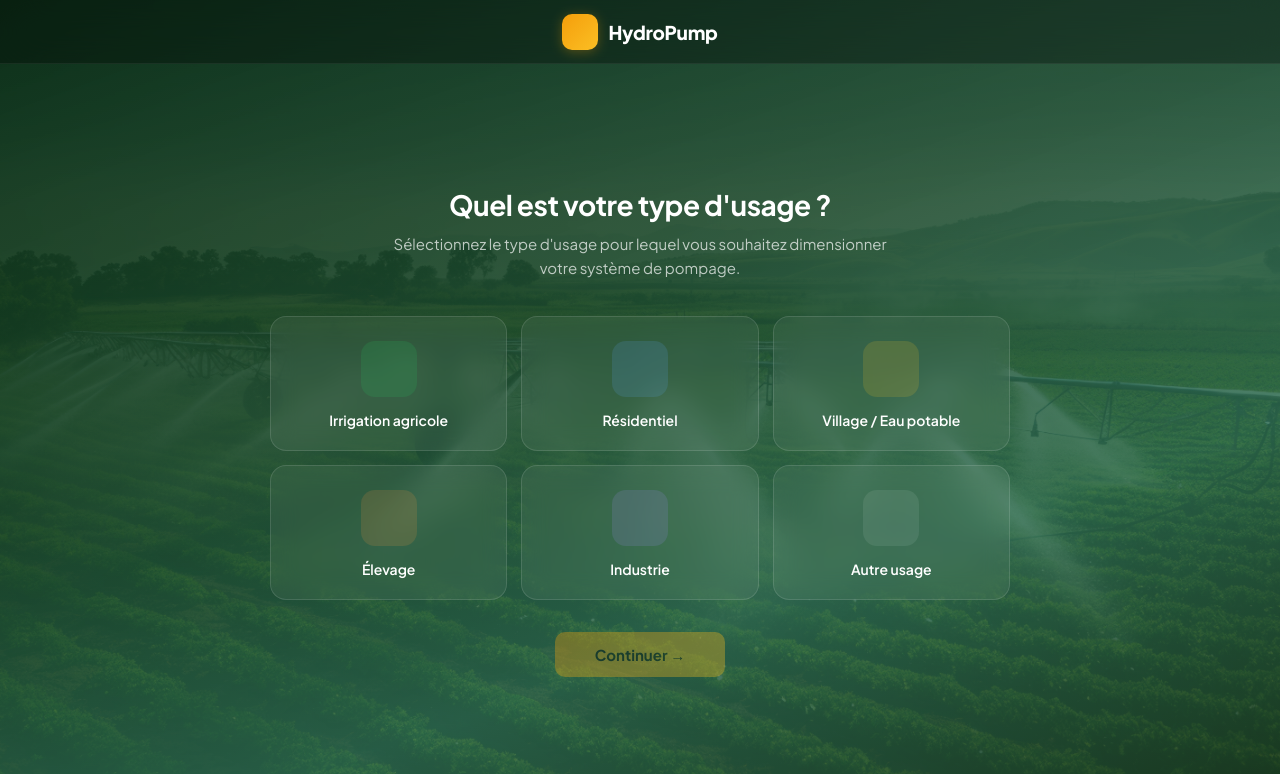
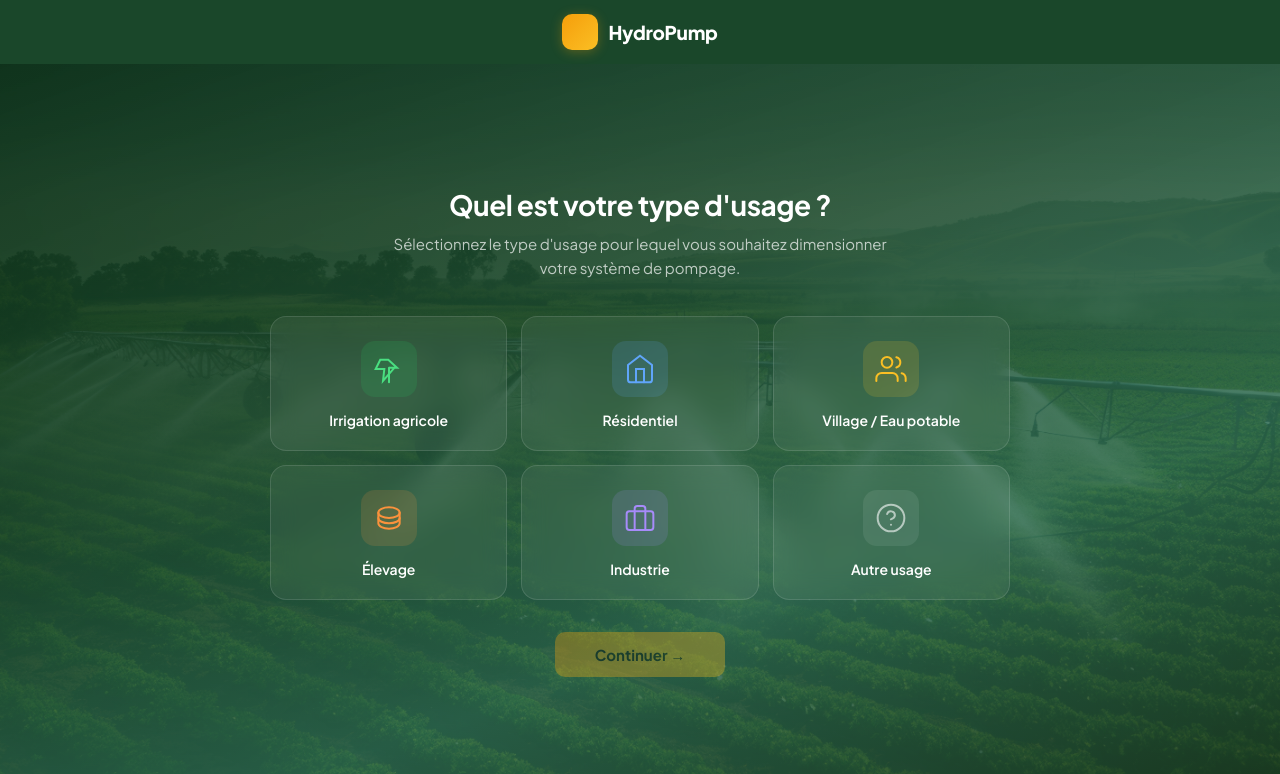
Before and after one commit to Merveille-140/Hydro, a Flask app: page /usage in a window 1280 px wide. Shown: the top 774 px of the page. Run offline with Flask 3, Linux system fonts and the light colour scheme; a user stored in the database is signed in; some libraries are stand-ins or nearby versions.

Commit message:
fix: icônes SVG inline usage.html + œil mot de passe connexion.html
- Remplacement des 6 icônes Phosphor (carrés vides) par SVGs inline dans usage.html
- Navbar usage.html : background #1a472a
- Icône œil connexion.html : SVG inline + togglePassword() JS

Co-Authored-By: Claude Sonnet 4.6 <noreply@anthropic.com>

```diff
--- a/templates/usage.html
+++ b/templates/usage.html
@@ -32,9 +32,7 @@
             display: flex;
             align-items: center;
             justify-content: center;
-            background: rgba(0,0,0,0.3);
-            backdrop-filter: blur(20px);
-            border-bottom: 1px solid rgba(255,255,255,0.06);
+            background: #1a472a;
             position: relative;
             z-index: 10;
         }
@@ -193,37 +191,37 @@
                 <div class="cards-grid">
                     <div class="usage-card" data-value="Irrigation agricole" onclick="selectCard(this)">
                         <div class="card-icon" style="background:rgba(34,197,94,0.15);">
-                            <ph-plant weight="duotone" style="font-size:28px;color:#4ade80;"></ph-plant>
+                            <svg width="32" height="32" viewBox="0 0 24 24" fill="none" stroke="#4ade80" stroke-width="1.5" stroke-linecap="round"><path d="M12 22V11"/><path d="M5.45 5.11L2 12h6.5l-1 9 8.55-9.89L12 11h6l-6.55-5.89z"/></svg>
                         </div>
                         <div class="card-label">Irrigation agricole</div>
                     </div>
                     <div class="usage-card" data-value="Résidentiel" onclick="selectCard(this)">
                         <div class="card-icon" style="background:rgba(96,165,250,0.15);">
-                            <ph-house weight="duotone" style="font-size:28px;color:#60a5fa;"></ph-house>
+                            <svg width="32" height="32" viewBox="0 0 24 24" fill="none" stroke="#60a5fa" stroke-width="1.5" stroke-linecap="round"><path d="M3 9l9-7 9 7v11a2 2 0 0 1-2 2H5a2 2 0 0 1-2-2z"/><polyline points="9 22 9 12 15 12 15 22"/></svg>
                         </div>
                         <div class="card-label">Résidentiel</div>
                     </div>
                     <div class="usage-card" data-value="Village / Eau potable" onclick="selectCard(this)">
                         <div class="card-icon" style="background:rgba(251,191,36,0.15);">
-                            <ph-users-three weight="duotone" style="font-size:28px;color:#fbbf24;"></ph-users-three>
+                            <svg width="32" height="32" viewBox="0 0 24 24" fill="none" stroke="#fbbf24" stroke-width="1.5" stroke-linecap="round"><path d="M17 21v-2a4 4 0 0 0-4-4H5a4 4 0 0 0-4 4v2"/><circle cx="9" cy="7" r="4"/><path d="M23 21v-2a4 4 0 0 0-3-3.87"/><path d="M16 3.13a4 4 0 0 1 0 7.75"/></svg>
                         </div>
                         <div class="card-label">Village / Eau potable</div>
                     </div>
                     <div class="usage-card" data-value="Élevage" onclick="selectCard(this)">
                         <div class="card-icon" style="background:rgba(251,146,60,0.15);">
-                            <ph-cow weight="duotone" style="font-size:28px;color:#fb923c;"></ph-cow>
+                            <svg width="32" height="32" viewBox="0 0 24 24" fill="none" stroke="#fb923c" stroke-width="1.5" stroke-linecap="round"><ellipse cx="12" cy="8" rx="8" ry="4"/><path d="M4 8v8c0 2.2 3.6 4 8 4s8-1.8 8-4V8"/><path d="M4 12c0 2.2 3.6 4 8 4s8-1.8 8-4"/></svg>
                         </div>
                         <div class="card-label">Élevage</div>
                     </div>
                     <div class="usage-card" data-value="Industrie" onclick="selectCard(this)">
                         <div class="card-icon" style="background:rgba(167,139,250,0.15);">
-                            <ph-factory weight="duotone" style="font-size:28px;color:#a78bfa;"></ph-factory>
+                            <svg width="32" height="32" viewBox="0 0 24 24" fill="none" stroke="#a78bfa" stroke-width="1.5" stroke-linecap="round"><rect x="2" y="7" width="20" height="14" rx="2"/><path d="M16 21V5a2 2 0 0 0-2-2h-4a2 2 0 0 0-2 2v16"/></svg>
                         </div>
                         <div class="card-label">Industrie</div>
                     </div>
                     <div class="usage-card" data-value="autre" onclick="selectCard(this)">
                         <div class="card-icon" style="background:rgba(255,255,255,0.08);">
-                            <ph-question weight="duotone" style="font-size:28px;color:rgba(255,255,255,0.6);"></ph-question>
+                            <svg width="32" height="32" viewBox="0 0 24 24" fill="none" stroke="rgba(255,255,255,0.6)" stroke-width="1.5" stroke-linecap="round"><circle cx="12" cy="12" r="10"/><path d="M9.09 9a3 3 0 0 1 5.83 1c0 2-3 3-3 3"/><line x1="12" y1="17" x2="12.01" y2="17"/></svg>
                         </div>
                         <div class="card-label">Autre usage</div>
                         <div class="autre-input">
```
Also changed, not shown: templates/connexion.html (+14 -11 lines).
